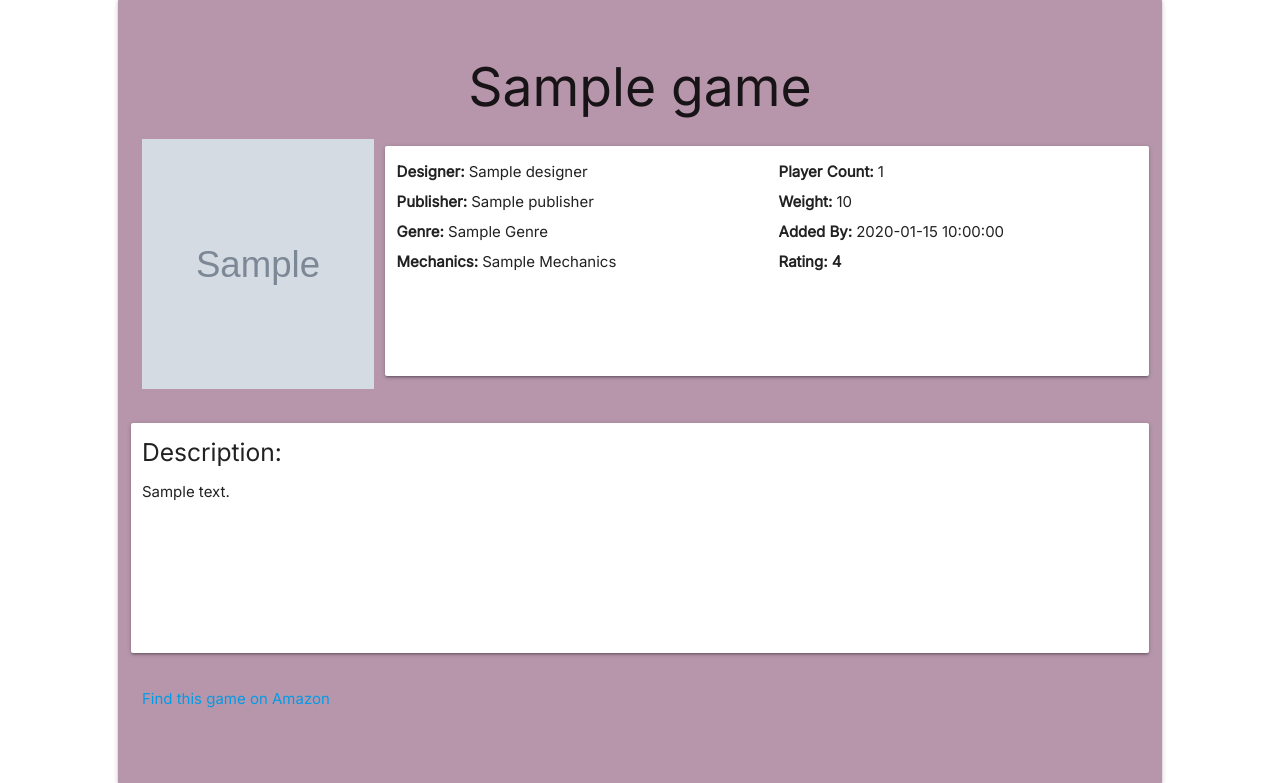
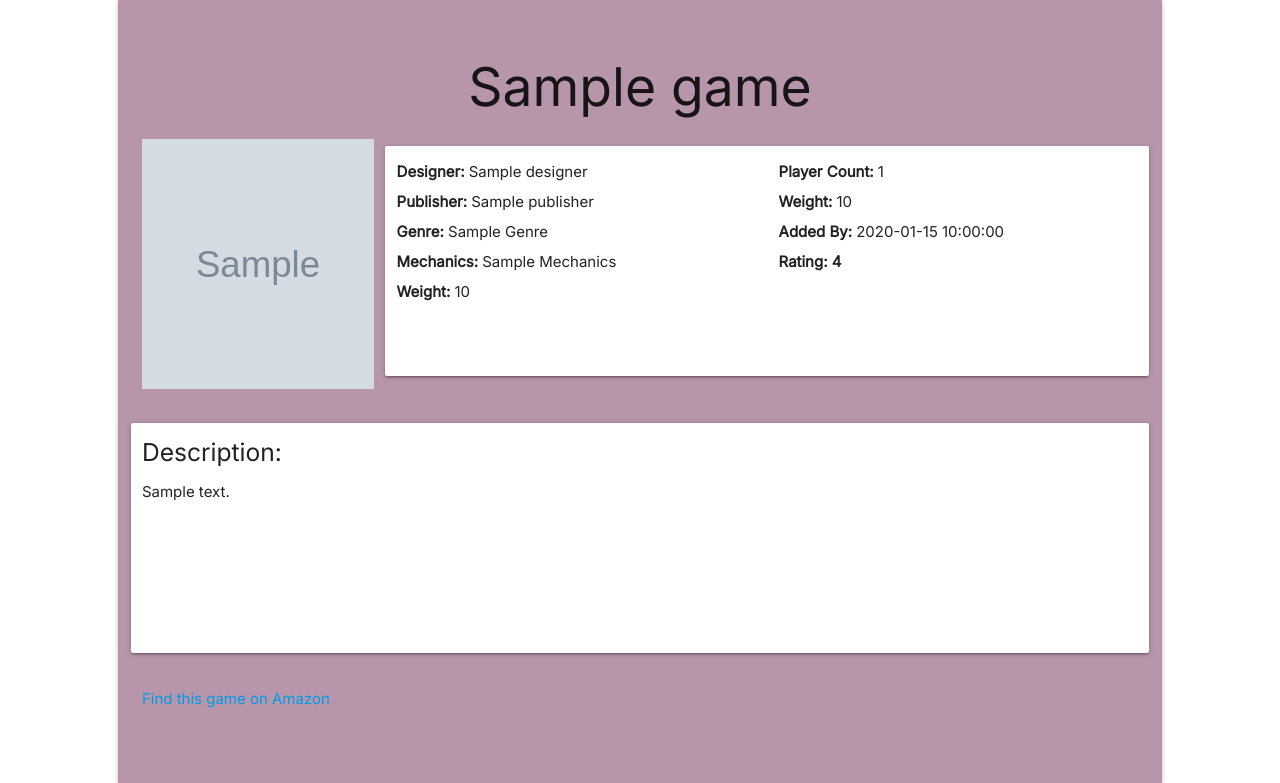
Before and after one commit to kevinoc554/above-board, a Flask app: template aboveboard/templates/view-game.html in a window 1280 px wide. Shown: the part 291-1074 px from the top of the page. Run offline with Flask 2, Linux system fonts and the light colour scheme; the template is opened without the code that fills it: most values are stand-ins (such as "Sample title", 1, 10 or a date in 2020); grey boxes marked "Sample" are stand-in pictures; some libraries are stand-ins or nearby versions.

Commit message:
feat: add li to display game's weight on view game page

```diff
--- a/aboveboard/templates/view-game.html
+++ b/aboveboard/templates/view-game.html
@@ -24,6 +24,7 @@
                                 <li><span>Publisher:</span> {{ game.publisher }}</li>
                                 <li><span>Genre:</span> {{ game.genre.title() }}</li>
                                 <li><span>Mechanics:</span> {{ game.mechanics.title() }}</li>
+                                <li><span>Weight:</span> {{ game.weight }}</li>
                             </ul>
                         </div>
                         <div class="col s12 m6">
```
